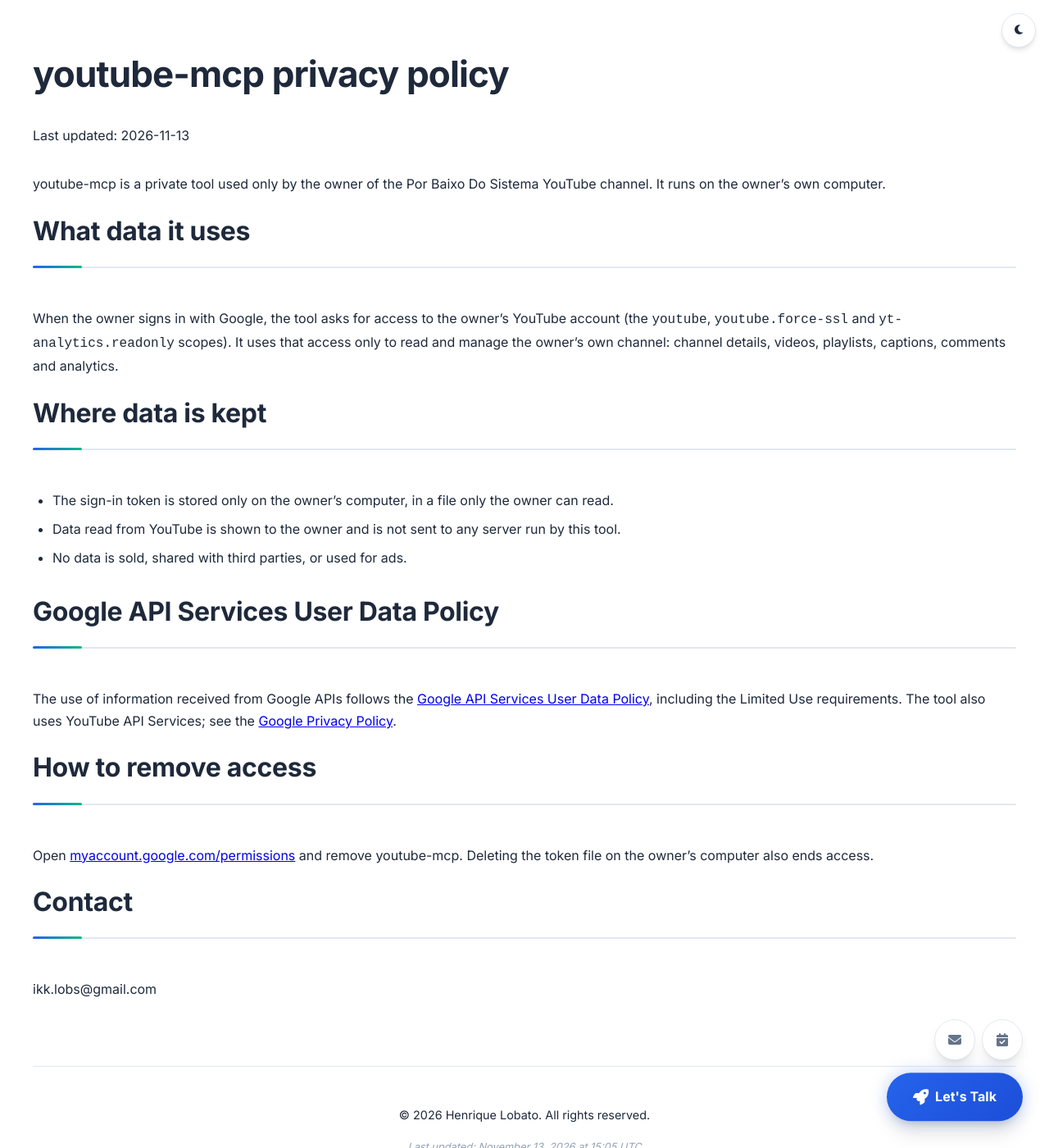
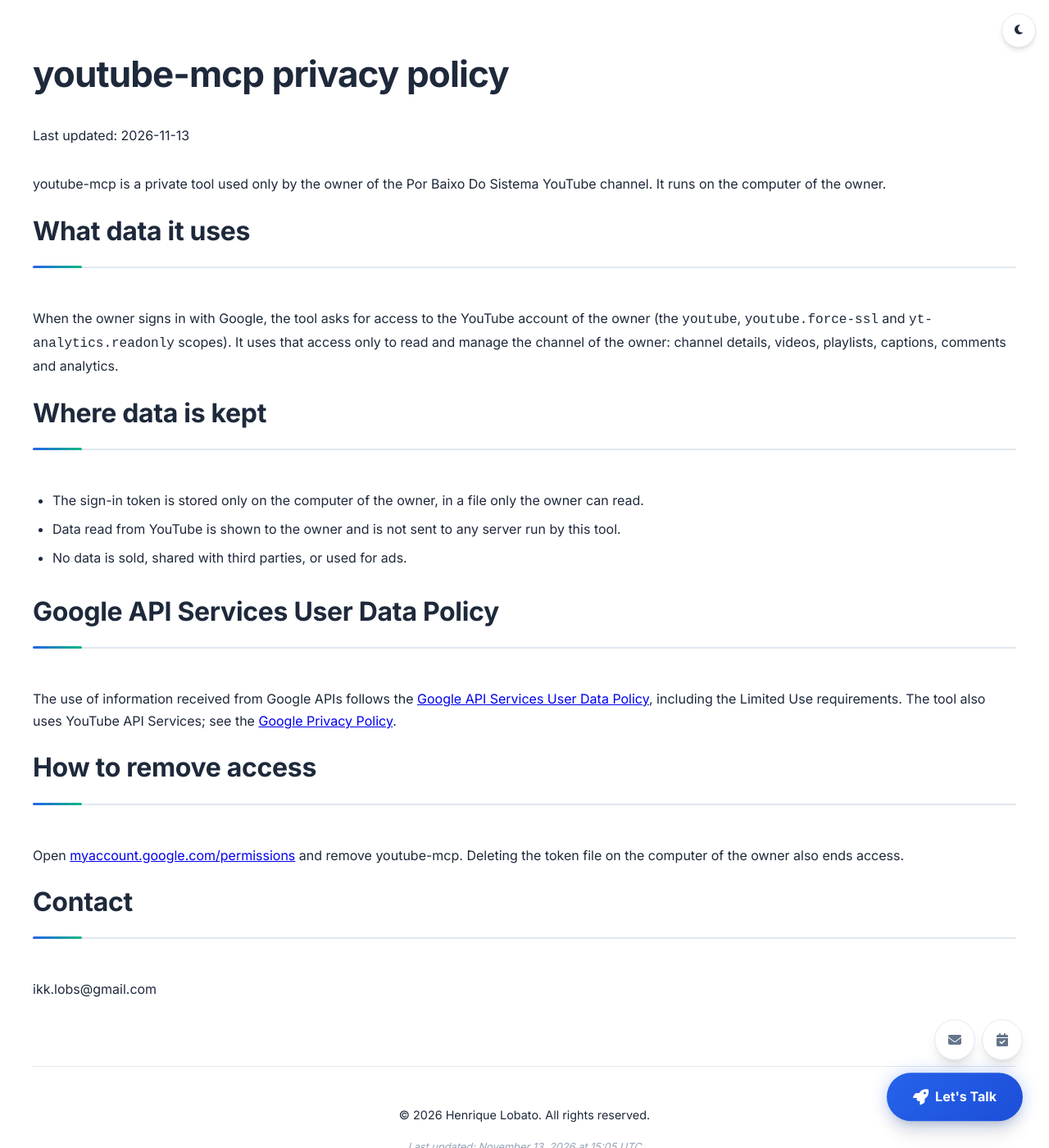
Before and after one commit to iklobato/iklobato.github.io, a Jekyll site: the page built from youtube-mcp/privacy.md, in a window 1280 px wide and 1400 px high. Shown: the whole window at 82% size. Built offline with Jekyll 4.4.1, drawn with Linux system fonts in a browser that asks for light colours.

Commit message:
Reword youtube-mcp pages without apostrophes

```diff
--- a/youtube-mcp/privacy.md
+++ b/youtube-mcp/privacy.md
@@ -11,18 +11,18 @@
 Last updated: 2026-11-13
 
 youtube-mcp is a private tool used only by the owner of the Por Baixo Do Sistema
-YouTube channel. It runs on the owner's own computer.
+YouTube channel. It runs on the computer of the owner.
 
 ## What data it uses
 
-When the owner signs in with Google, the tool asks for access to the owner's YouTube
-account (the `youtube`, `youtube.force-ssl` and `yt-analytics.readonly` scopes). It uses
-that access only to read and manage the owner's own channel: channel details, videos,
+When the owner signs in with Google, the tool asks for access to the YouTube
+account of the owner (the `youtube`, `youtube.force-ssl` and `yt-analytics.readonly` scopes). It uses
+that access only to read and manage the channel of the owner: channel details, videos,
 playlists, captions, comments and analytics.
 
 ## Where data is kept
 
-- The sign-in token is stored only on the owner's computer, in a file only the owner can read.
+- The sign-in token is stored only on the computer of the owner, in a file only the owner can read.
 - Data read from YouTube is shown to the owner and is not sent to any server run by this tool.
 - No data is sold, shared with third parties, or used for ads.
 
@@ -37,7 +37,7 @@
 ## How to remove access
 
 Open [myaccount.google.com/permissions](https://myaccount.google.com/permissions) and remove
-youtube-mcp. Deleting the token file on the owner's computer also ends access.
+youtube-mcp. Deleting the token file on the computer of the owner also ends access.
 
 ## Contact
 
```
Also changed, not shown: youtube-mcp/index.md (+2 -2 lines).
